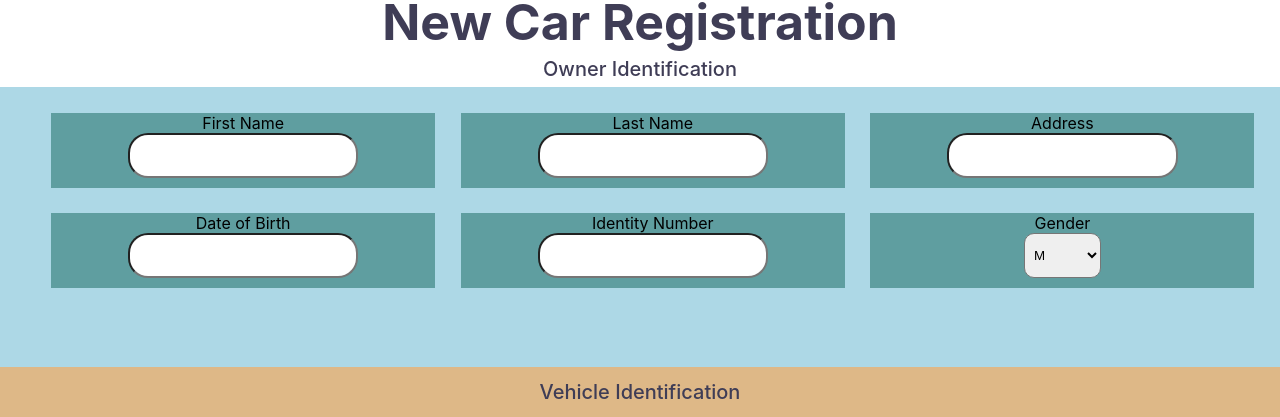
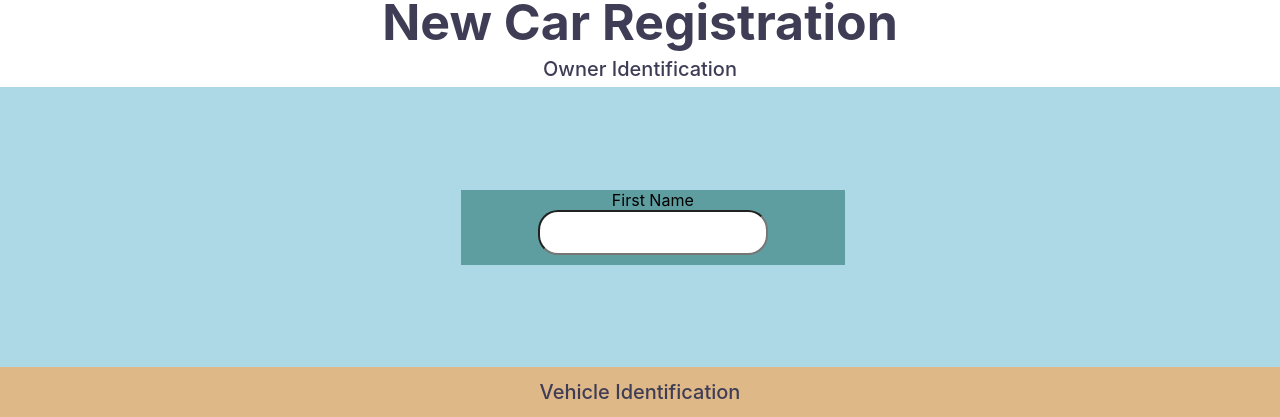
Before and after one commit to FrankXactEffect/vhi.github.io, a React (Create React App) app: page / in a window 1280 px wide. Shown: the part 118-535 px from the top of the page. Built offline with nearby package versions, Linux system fonts and the light colour scheme.

Commit message:
removed some components
changes in components

```diff
--- a/src/Components/vhi_inputfield/VhiInputField.jsx
+++ b/src/Components/vhi_inputfield/VhiInputField.jsx
@@ -5,42 +5,11 @@ function VhiInputField() {
     return (
         <div className='input__over_all__container'>
             {/* first row */}
-            <div className='first_row_container'>
-                <div className='level-one' id='level-one'>
-                    <label for="First Name">First Name</label>
-                    <input type="text" className="first__row" />
-                </div>
-                <div className='level-two' id='level-one'>
-                    <label for="Last Name">Last Name</label>
-                    <input type="text" className="first__row" />
-                </div>
-
-                <div className='level-three' id='level-one'>
-                    <label for="Address">Address</label>
-                    <input type="text" className="first__row" />
-                </div>
+            <div className='level-one' id='level-one'>
+                <label for="First Name">First Name</label>
+                <input type="text" className="first__row" />
             </div>
 
-            {/* second row */}
-            <div className='second_row_container'>
-
-                <div className='level-four' id='level-two'>
-                    <label for="Date of Birth">Date of Birth</label>
-                    <input type="text" className="second__row" />
-                </div>
-                <div className='level-five' id='level-two'>
-                    <label for="Identity Number">Identity Number</label>
-                    <input type="text" className="second__row" />
-                </div>
-                <div className='level-six' id='level-two'>
-                    <label htmlFor="Gender">Gender</label>
-                    <select>
-                        <option>M</option>
-                        <option>F</option>
-                    </select>
-                </div>
-
-            </div>
         </div>
     )
 }
--- a/src/Components/vhi_inputfield/vhiInputfield.css
+++ b/src/Components/vhi_inputfield/vhiInputfield.css
@@ -1,19 +1,11 @@
 .input__over_all__container {
     background-color: lightblue;
     height: 35vh;
+    display: flex;
+    justify-content: center;
+    align-items: center;
 }
 
-.first_row_container {
-    display: flex;
-    justify-content: center;
-    padding-top: 2%;
-}
-
-.second_row_container {
-    display: flex;
-    justify-content: center;
-    padding-top: 2%;
-}
 
 #level-one {
     display: flex;
@@ -22,53 +14,19 @@
     margin-left: 2%;
 }
 
-#level-two {
-    display: flex;
-    flex-direction: column;
-    align-items: center;
-    margin-left: 2%;
-}
 
-.level-one,
-.level-two,
-.level-three {
+
+.level-one {
     width: 30%;
     height: 75px;
     background-color: cadetblue;
 }
 
-.level-one input,
-.level-two input,
-.level-three input {
+.level-one input {
     width: 60%;
     height: 45px;
     border-radius: 20px;
     padding-left: 15px;
     font-size: 18px;
+    padding-right: 15px;
 }
-
-/* --------second row  ------ */
-
-.level-four,
-.level-five,
-.level-six {
-    width: 30%;
-    height: 75px;
-    background-color: cadetblue;
-}
-
-.level-four input,
-.level-five input {
-    width: 60%;
-    height: 45px;
-    border-radius: 20px;
-    padding-left: 15px;
-    font-size: 18px;
-}
-
-.level-six select {
-    width: 20%;
-    height: 45px;
-    border-radius: 10px;
-    padding-left: 5px;
-}
```
